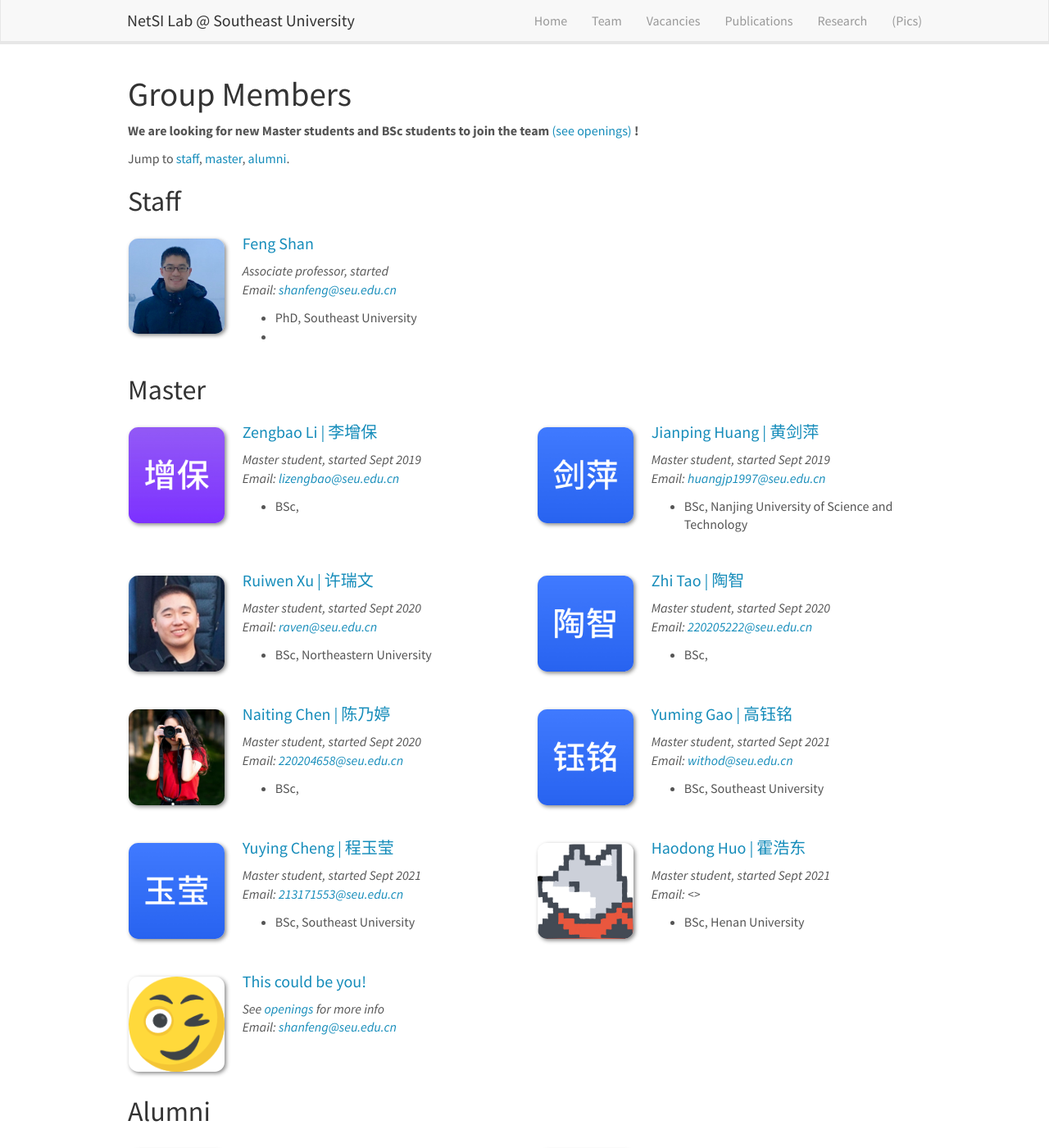
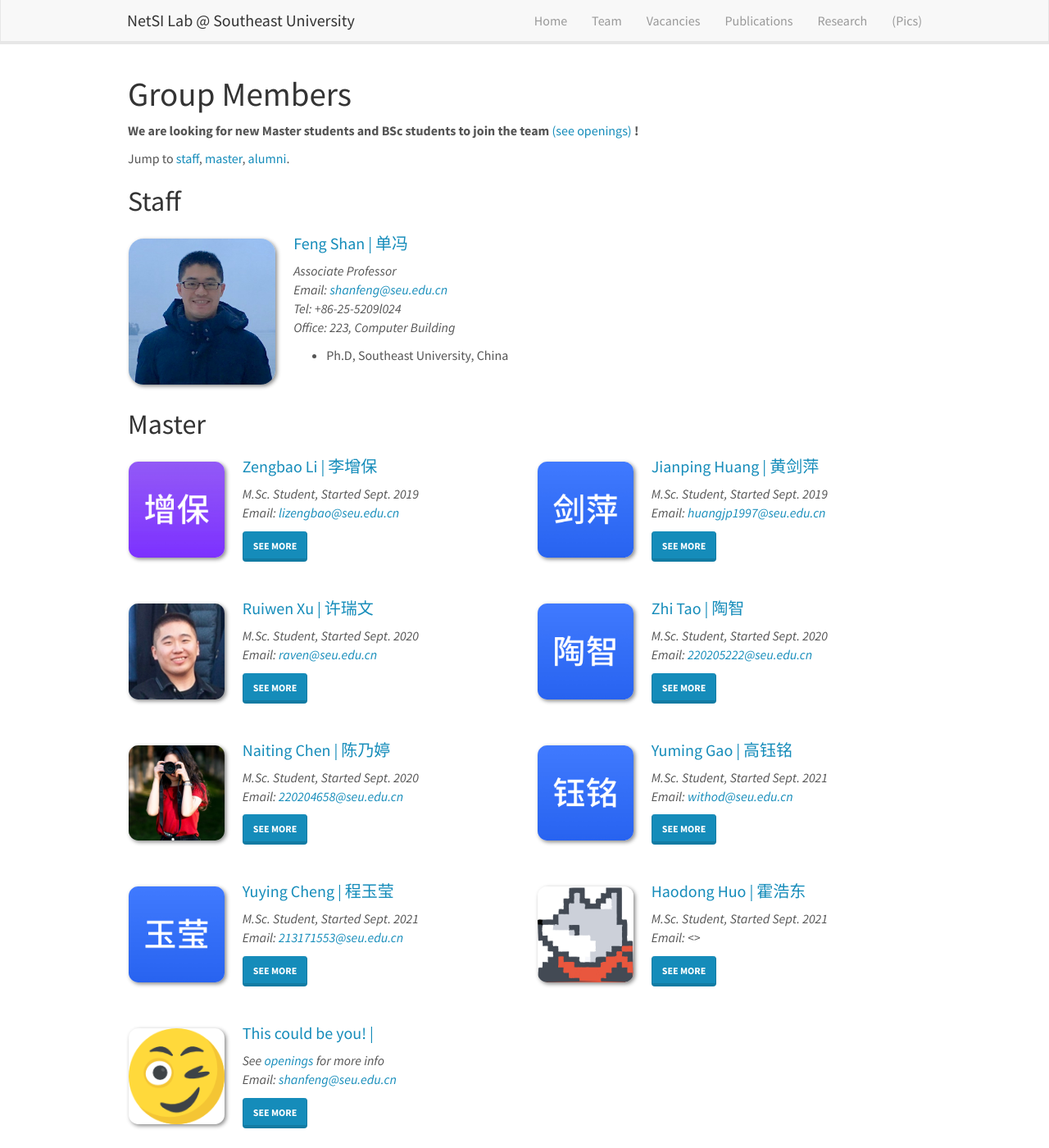
Before and after one commit to SEU-NetSI/seu-netsi.github.io, a Jekyll site: the page built from _pages/team.md, in a window 1280 px wide and 1400 px high. Shown: the whole window at 82% size. Built offline with Jekyll 4.4.1, drawn with Linux system fonts in a browser that asks for light colours; nearby versions of some CDN libraries; some of the changed text lies outside the part shown.

Commit message:
#feat: optimize the 'team' page style

```diff
--- a/_data/students.yml
+++ b/_data/students.yml
@@ -1,79 +1,139 @@
 #- name:
-#  photo: rock.jpg
+#  photo:
 #  info:
 #  email:
 #  link:
-#  number_educ:
-#  education1:
-#  education2:
-#  education3:
+#  education:
 
-- name: Zengbao Li | 李增保
+- name: Zengbao Li
+  chinese: 李增保
+  id: lizengbao
   photo: lizengbao.jpg
-  info: Master student, started Sept 2019
+  info: M.Sc. Student, Started Sept. 2019
   email: lizengbao@seu.edu.cn
   link: https://github.com/shuaibibao
-  number_educ: 1
-  education1: BSc,
+  education:
+    -
+    -
+  interest:
+    -
+    -
+  correspondence:
+    - "Office:"
 
-- name: Jianping Huang | 黄剑萍
+- name: Jianping Huang
+  chinese: 黄剑萍
+  id: huangjianping
   photo: huangjianping.jpg
-  info: Master student, started Sept 2019
+  info: M.Sc. Student, Started Sept. 2019
   email: huangjp1997@seu.edu.cn
   link: https://github.com/hjp1997
-  number_educ: 1
-  education1: BSc, Nanjing University of Science and Technology
+  education:
+    -
+    -
+  interest:
+    -
+    -
+  correspondence:
+    - "Office:"
 
-- name: Ruiwen Xu | 许瑞文
+- name: Ruiwen Xu
+  chinese: 许瑞文
+  id: xuruiwen
   photo: xuruiwen.jpg
-  info: Master student, started Sept 2020
+  info: M.Sc. Student, Started Sept. 2020
   email: raven@seu.edu.cn
-  link: https://ravenxu.top/
-  number_educ: 1
-  education1: BSc, Northeastern University
+  link: https://www.linkedin.com/in/ravenxu/
+  education:
+    - "2020.09 ~ Now: M.Sc, Department of School of Computer Science and Engineering, Southeast University, China"
+    - "2016.09 ~ 2020.06: B.Sc, Department of School of Software, Northeastern University, China"
+  interest: ["Edge Computing", "Distributed System"]
+  correspondence:
+    - "Office: 519, Building of Computer, Southeast University"
+    - "Github: https://github.com/RavenLite"
+    - "Blog: https://ravenxu.top/"
 
-- name: Zhi Tao | 陶智
+- name: Zhi Tao
+  chinese: 陶智
+  id: taozhi
   photo: taozhi.jpg
-  info: Master student, started Sept 2020
+  info: M.Sc. Student, Started Sept. 2020
   email: 220205222@seu.edu.cn
   link: https://github.com/aqqz
-  number_educ: 1
-  education1: BSc,
+  education:
+    -
+    -
+  interest:
+    -
+    -
+  correspondence:
+    - "Office:"
 
-- name: Naiting Chen | 陈乃婷
+- name: Naiting Chen
+  chinese: 陈乃婷
+  id: chennaiting
   photo: chennaiting.jpg
-  info: Master student, started Sept 2020
+  info: M.Sc. Student, Started Sept. 2020
   email: 220204658@seu.edu.cn
   link: https://github.com/ChenMathilda
-  number_educ: 1
-  education1: BSc,
+  education:
+    -
+    -
+  interest:
+    -
+    -
+  correspondence:
+    - "Office:"
 
-- name: Yuming Gao | 高钰铭
+- name: Yuming Gao
+  chinese: 高钰铭
+  id: gaoyuming
   photo: gaoyuming.jpg
-  info: Master student, started Sept 2021
+  info: M.Sc. Student, Started Sept. 2021
   email: withod@seu.edu.cn
   link: https://github.com/Withod
-  number_educ: 1
-  education1: BSc, Southeast University
+  education:
+    -
+    -
+  interest:
+    -
+    -
+  correspondence:
+    - "Office:"
 
-- name: Yuying Cheng | 程玉莹
+- name: Yuying Cheng
+  chinese: 程玉莹
+  id: chengyuying
   photo: chengyuying.jpg
-  info: Master student, started Sept 2021
+  info: M.Sc. Student, Started Sept. 2021
   email: 213171553@seu.edu.cn
   link: https://github.com/seuchengyy
-  number_educ: 1
-  education1: BSc, Southeast University
+  education:
+    -
+    -
+  interest:
+    -
+    -
+  correspondence:
+    - "Office:"
 
-- name: Haodong Huo | 霍浩东
+- name: Haodong Huo
+  chinese: 霍浩东
+  id: huohaodong
   photo: huohaodong.jpg
-  info: Master student, started Sept 2021
+  info: M.Sc. Student, Started Sept. 2021
   email:
   link: https://github.com/inf1nityhhd
-  number_educ: 1
-  education1: BSc, Henan University
+  education:
+    -
+    -
+  interest:
+    -
+    -
+  correspondence:
+    - "Office:"
 
 - name: "This could be you!"
   photo: placeholder.jpg
-  info: See <a href="http://www.allanlab.org/vacancies">openings</a> for more info
+  info: See <a href="https://seu-netsi.net/vacancies">openings</a> for more info
   email: shanfeng@seu.edu.cn
-  number_educ: 0
--- a/_data/team_members.yml
+++ b/_data/team_members.yml
@@ -9,9 +9,13 @@
 #  education3:
 
 - name: Feng Shan
+  chinese: 单冯
+  id: shanfeng
   photo: shanfeng.jpg
-  info: Associate professor, started
+  info: Associate Professor
   email: shanfeng@seu.edu.cn
   link: https://twinhorse.net/
-  number_educ: 2
-  education1: PhD, Southeast University
+  education:
+    - Ph.D, Southeast University, China
+  office: "223, Computer Building"
+  tel: +86-25-5209l024
--- a/_pages/team.md
+++ b/_pages/team.md
@@ -23,43 +23,18 @@
 <div class="row">
 {% endif %}
 
-<div class="col-sm-6 clearfix">
+<div class="col-sm-9 clearfix">
   <img src="{{ site.url }}{{ site.baseurl }}/images/teampic/{{ member.photo }}" class="img-responsive" width="25%" style="float: left" />
-  <h4><a href="{{member.link}}" target="_blank">{{ member.name }}</a></h4>
+  <h4><a href="{{member.link}}" target="_blank">{{ member.name }} | {{member.chinese}}</a></h4>
   <i>{{ member.info }}
-  <br>Email: <{{ member.email }}></i>
+  <br>Email: <{{ member.email }}>
+  <br>Tel: {{ member.tel }}
+  <br>Office: {{ member.office }}</i>
+
   <ul style="overflow: hidden">
-
-  {% if member.number_educ == 1 %}
-  <li> {{ member.education1 }} </li>
-  {% endif %}
-
-  {% if member.number_educ == 2 %}
-  <li> {{ member.education1 }} </li>
-  <li> {{ member.education2 }} </li>
-  {% endif %}
-
-  {% if member.number_educ == 3 %}
-  <li> {{ member.education1 }} </li>
-  <li> {{ member.education2 }} </li>
-  <li> {{ member.education3 }} </li>
-  {% endif %}
-
-  {% if member.number_educ == 4 %}
-  <li> {{ member.education1 }} </li>
-  <li> {{ member.education2 }} </li>
-  <li> {{ member.education3 }} </li>
-  <li> {{ member.education4 }} </li>
-  {% endif %}
-
-  {% if member.number_educ == 5 %}
-  <li> {{ member.education1 }} </li>
-  <li> {{ member.education2 }} </li>
-  <li> {{ member.education3 }} </li>
-  <li> {{ member.education4 }} </li>
-  <li> {{ member.education5 }} </li>
-  {% endif %}
-
+  {% for item in member.education %}
+    <li>{{ item }}</li>
+  {% endfor %}
   </ul>
 </div>
 
@@ -89,34 +64,28 @@
 
 <div class="col-sm-6 clearfix">
   <img src="{{ site.url }}{{ site.baseurl }}/images/teampic/{{ member.photo }}" class="img-responsive" width="25%" style="float: left" />
-  <h4><a href="{{member.link}}" target="_blank">{{ member.name }}</a></h4>
+  <h4><a href="{{member.link}}" target="_blank">{{ member.name }} | {{member.chinese}}</a></h4>
   <i>{{ member.info }}
   <br>Email: <{{ member.email }}></i>
-  <ul style="overflow: hidden">
 
-  {% if member.number_educ == 1 %}
-  <li> {{ member.education1 }} </li>
-  {% endif %}
+  <button class="btn btn-primary" type="button" data-toggle="collapse" data-target="#{{ member.id }}" aria-expanded="false" aria-controls="collapseExample">
+    See More
+  </button>
 
-  {% if member.number_educ == 2 %}
-  <li> {{ member.education1 }} </li>
-  <li> {{ member.education2 }} </li>
-  {% endif %}
-
-  {% if member.number_educ == 3 %}
-  <li> {{ member.education1 }} </li>
-  <li> {{ member.education2 }} </li>
-  <li> {{ member.education3 }} </li>
-  {% endif %}
-
-  {% if member.number_educ == 4 %}
-  <li> {{ member.education1 }} </li>
-  <li> {{ member.education2 }} </li>
-  <li> {{ member.education3 }} </li>
-  <li> {{ member.education4 }} </li>
-  {% endif %}
-
-  </ul>
+  <div class="collapse" id="{{ member.id }}">
+    # Biography
+      {% for item in member.education %}
+      {{ item }}
+      {% endfor %}
+    # Research Interests
+      {% for item in member.interest %}
+      {{ item }}
+      {% endfor %}
+    # Correspondence
+      {% for item in member.correspondence %}
+      {{ item }}
+      {% endfor %}
+  </div>
 </div>
 
 {% assign number_printed = number_printed | plus: 1 %}
@@ -146,7 +115,7 @@
 
 <div class="col-sm-6 clearfix">
   <img src="{{ site.url }}{{ site.baseurl }}/images/teampic/{{ member.photo }}" class="img-responsive" width="25%" style="float: left" />
-  <h4><a href="{{member.link}}" target="_blank">{{ member.name }}</a></h4>
+  <h4><a href="{{member.link}}" target="_blank">{{ member.name }} | {{member.chinese}}</a></h4>
   <i>{{ member.info }}
   <br>Email: <{{ member.email }}></i>
   <ul style="overflow: hidden">
@@ -167,7 +136,7 @@
 </div>
 {% endif %}
 
-## Former visitors, BSc students
+## Visitors, Bachelor Students
 <div class="row">
 
 <div class="col-sm-6 clearfix">
```
Also changed, not shown: _data/alumni_members.yml (+8 -8 lines).
